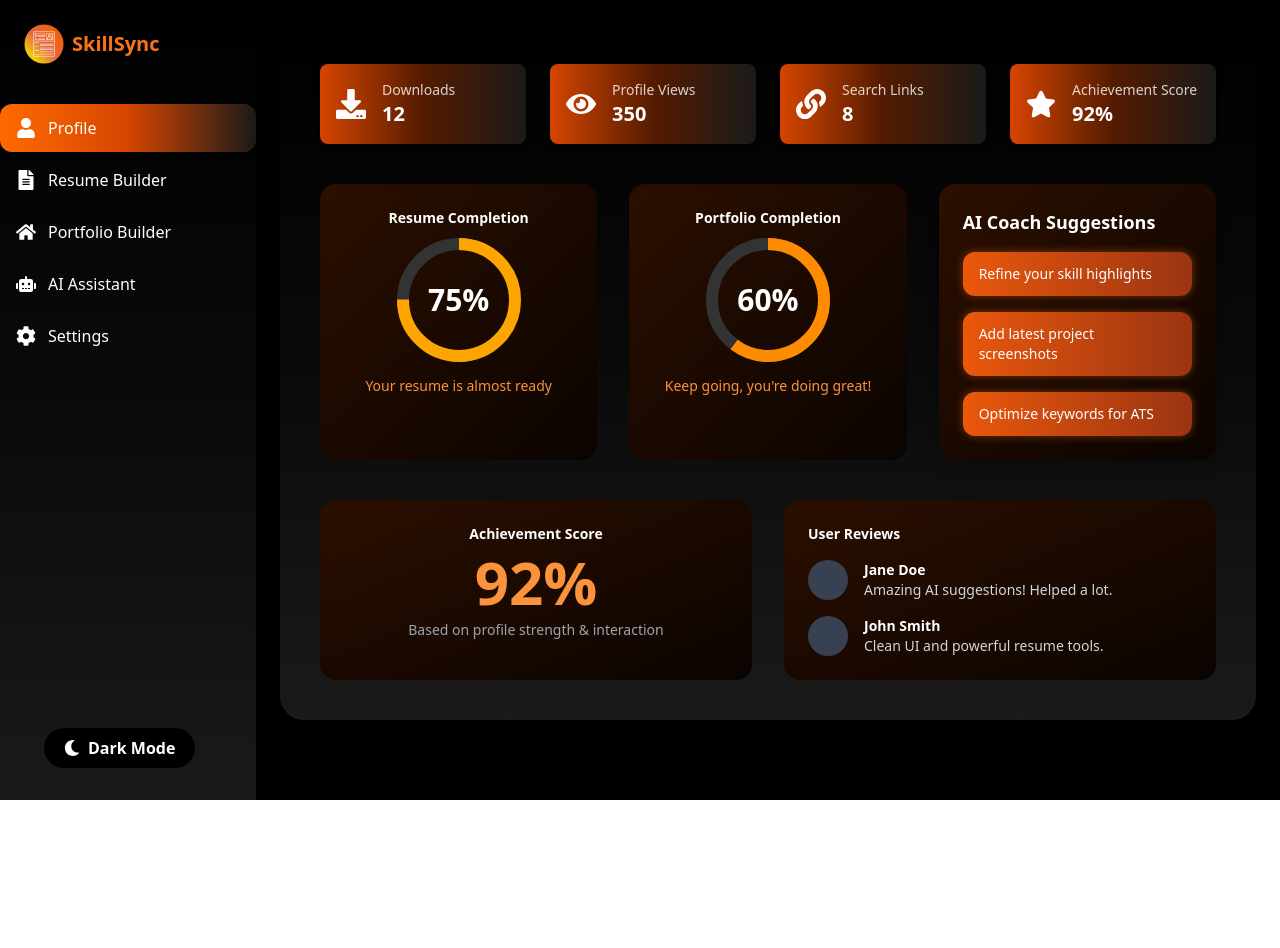
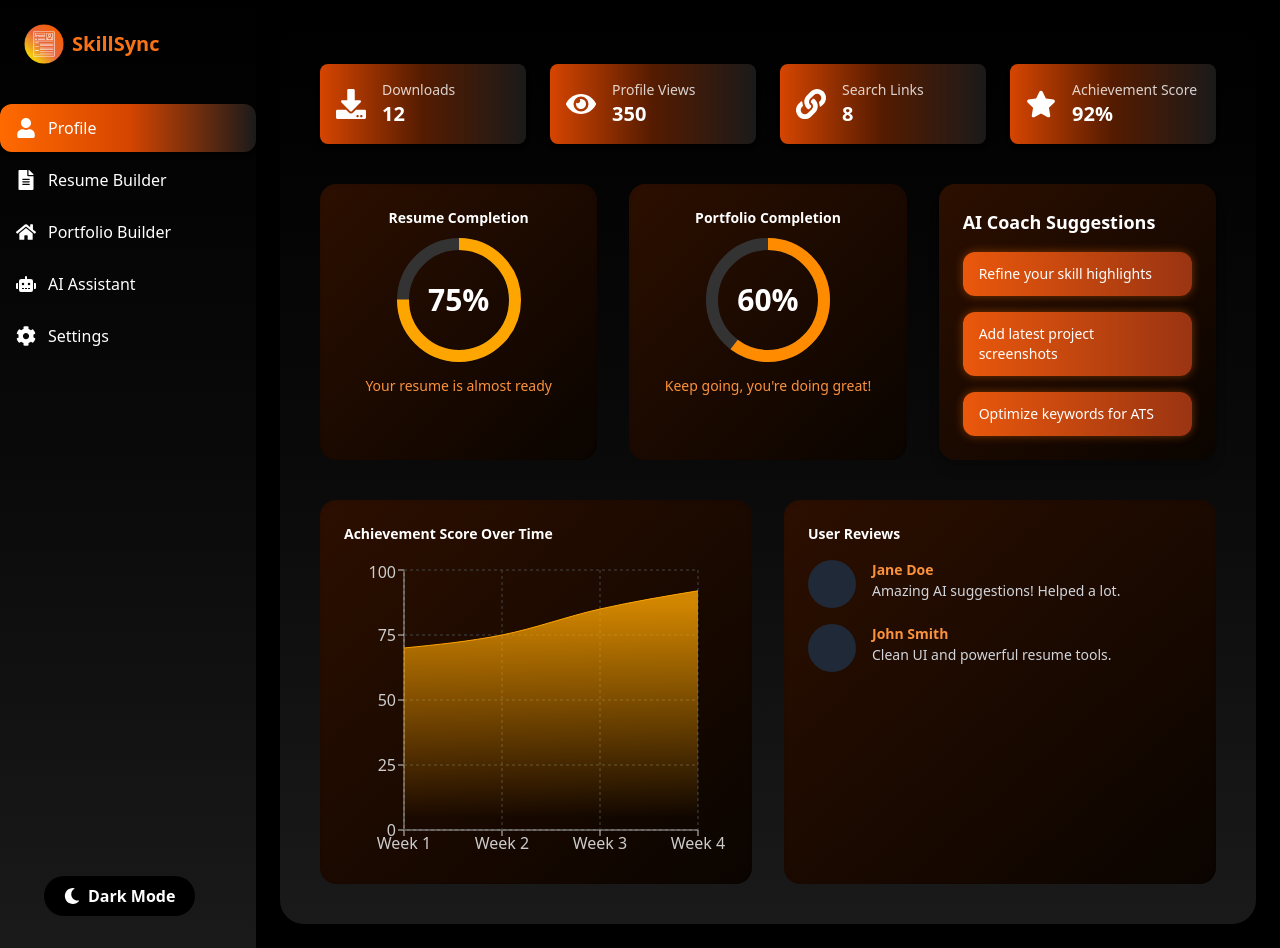
Before and after one commit to symadev/skillsync, a React (Vite) app: page /dashboard/profile in a window 1280 px wide. Before the commit the page ends 800 px from the top, so only its background shows below. Built offline with nearby package versions, Linux system fonts and the light colour scheme; no server answers.

Commit message:
added the graph

```diff
--- a/package.json
+++ b/package.json
@@ -22,6 +22,7 @@
     "react-hook-form": "^7.58.1",
     "react-icons": "^5.5.0",
     "react-router-dom": "^7.6.2",
+    "recharts": "^2.15.4",
     "sort-by": "^1.2.0",
     "sweetalert2": "^11.22.0",
     "swiper": "^11.2.8",
--- a/src/Component/DashBoard/Profile.jsx
+++ b/src/Component/DashBoard/Profile.jsx
@@ -1,9 +1,17 @@
 import { FaEye, FaDownload, FaLink, FaStar } from 'react-icons/fa';
+import { AreaChart, Area, XAxis, YAxis, CartesianGrid, Tooltip, ResponsiveContainer } from 'recharts';
 
-const Profile= () => {
+const data = [
+  { name: 'Week 1', score: 70 },
+  { name: 'Week 2', score: 75 },
+  { name: 'Week 3', score: 85 },
+  { name: 'Week 4', score: 92 },
+];
+
+const Profile = () => {
   return (
     <div className="p-6 md:p-10 text-white space-y-10 bg-gradient-to-b from-black via-[#0a0a0a] to-[#1a1a1a] rounded-3xl shadow-[0_0_0px_rgba(255,106,0,0.2)] max-w-7xl mx-auto">
-     {/* Highlights */}
+      {/* Highlights */}
       <div className="grid grid-cols-2 md:grid-cols-4 gap-6">
         <HighlightCard icon={<FaDownload />} label="Downloads" value={12} />
         <HighlightCard icon={<FaEye />} label="Profile Views" value={350} />
@@ -13,8 +21,7 @@ const Profile= () => {
 
       {/* Resume Score + Completion + AI Coach */}
       <div className="grid grid-cols-1 lg:grid-cols-3 gap-8">
-        {/* Resume Score */}
-        <div className="bg-gradient-to-br from-[#2c0f00] to-[#0a0400]  rounded-2xl p-6 text-center shadow-inner">
+        <div className="bg-gradient-to-br from-[#2c0f00] to-[#0a0400] rounded-2xl p-6 text-center shadow-inner">
           <h4 className="text-sm font-semibold mb-2">Resume Completion</h4>
           <div className="relative w-32 h-32 mx-auto">
             <svg className="w-full h-full transform -rotate-90">
@@ -26,8 +33,7 @@ const Profile= () => {
           <p className="mt-3 text-sm text-orange-400">Your resume is almost ready</p>
         </div>
 
-        {/* Portfolio Completion */}
-        <div className="bg-gradient-to-br from-[#2c0f00] to-[#0a0400]  rounded-2xl p-6 text-center shadow-inner">
+        <div className="bg-gradient-to-br from-[#2c0f00] to-[#0a0400] rounded-2xl p-6 text-center shadow-inner">
           <h4 className="text-sm font-semibold mb-2">Portfolio Completion</h4>
           <div className="relative w-32 h-32 mx-auto">
             <svg className="w-full h-full transform -rotate-90">
@@ -39,7 +45,6 @@ const Profile= () => {
           <p className="mt-3 text-sm text-orange-400">Keep going, you're doing great!</p>
         </div>
 
-        {/* AI Coach Suggestions */}
         <div className="bg-gradient-to-br from-[#2c0f00] to-[#0a0400] btn-outline p-6 rounded-2xl shadow-lg text-white">
           <h4 className="text-lg font-semibold mb-4">AI Coach Suggestions</h4>
           <div className="space-y-4">
@@ -50,15 +55,28 @@ const Profile= () => {
         </div>
       </div>
 
-      {/* Achievement Score + User Reviews */}
-      <div className="grid grid-cols-1 md:grid-cols-2 gap-8 ">
-        <div className="bg-gradient-to-br from-[#2c0f00] to-[#0a0400]  rounded-2xl p-6 text-center shadow-inner">
-          <h4 className="text-sm font-semibold mb-2">Achievement Score</h4>
-          <p className="text-6xl font-extrabold text-orange-400">92%</p>
-          <p className="text-sm mt-2 text-gray-400">Based on profile strength & interaction</p>
+      {/* Achievement Score Chart + User Reviews */}
+      <div className="flex flex-col md:flex-row gap-8">
+        <div className="bg-gradient-to-br from-[#2c0f00] to-[#0a0400] flex-1 rounded-2xl p-6 shadow-inner">
+          <h4 className="text-sm font-semibold mb-4">Achievement Score Over Time</h4>
+          <ResponsiveContainer width="100%" height={300}>
+            <AreaChart data={data} margin={{ top: 10, right: 30, left: 0, bottom: 0 }}>
+              <defs>
+                <linearGradient id="colorScore" x1="0" y1="0" x2="0" y2="1">
+                  <stop offset="5%" stopColor="#FFA500" stopOpacity={0.8} />
+                  <stop offset="95%" stopColor="#FFA500" stopOpacity={0} />
+                </linearGradient>
+              </defs>
+              <XAxis dataKey="name" stroke="#ccc" />
+              <YAxis stroke="#ccc" />
+              <CartesianGrid strokeDasharray="3 3" stroke="#444" />
+              <Tooltip />
+              <Area type="monotone" dataKey="score" stroke="#FFA500" fillOpacity={1} fill="url(#colorScore)" />
+            </AreaChart>
+          </ResponsiveContainer>
         </div>
 
-        <div className="bg-gradient-to-br from-[#2c0f00] to-[#0a0400]  rounded-2xl p-6 shadow-inner">
+        <div className="bg-gradient-to-br from-[#2c0f00] to-[#0a0400] flex-1 rounded-2xl p-6 shadow-inner">
           <h4 className="text-sm font-semibold mb-4">User Reviews</h4>
           <div className="space-y-4">
             <ReviewCard name="Jane Doe" text="Amazing AI suggestions! Helped a lot." />
@@ -81,6 +99,7 @@ const HighlightCard = ({ icon, label, value }) => {
     </div>
   );
 };
+
 const SuggestionCard = ({ text }) => (
   <div className="rounded-xl px-4 py-3 bg-gradient-to-r from-orange-600 to-orange-800 text-white text-sm font-medium shadow-[0_0_10px_rgba(255,115,0,0.4)]">
     {text}
@@ -89,10 +108,10 @@ const SuggestionCard = ({ text }) => (
 
 const ReviewCard = ({ name, text }) => (
   <div className="flex gap-4 items-start">
-    <div className="w-10 h-10 bg-gray-700 rounded-full" />
+    <div className="w-12 h-12 rounded-full bg-gray-800 flex-shrink-0" />
     <div>
-      <p className="text-sm font-semibold">{name}</p>
-      <p className="text-sm text-gray-300">{text}</p>
+      <p className="text-sm font-semibold text-orange-400">{name}</p>
+      <p className="text-sm text-gray-300 leading-relaxed">{text}</p>
     </div>
   </div>
 );
```
Also changed, not shown: 1 other file (tests, documents, lock files or other folders).
